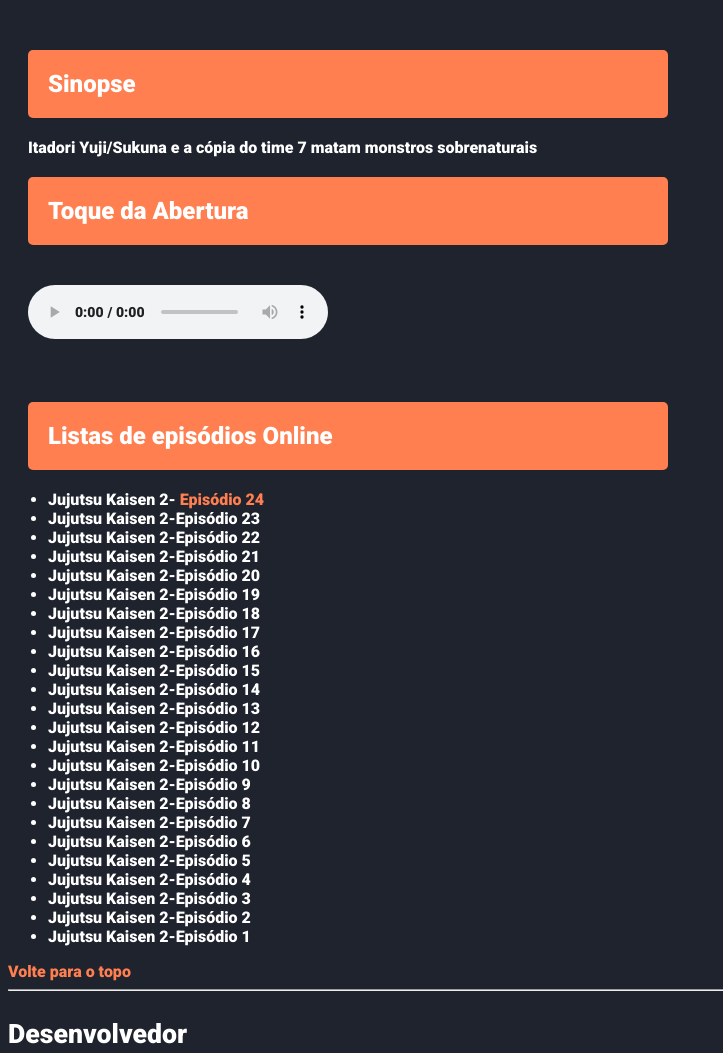
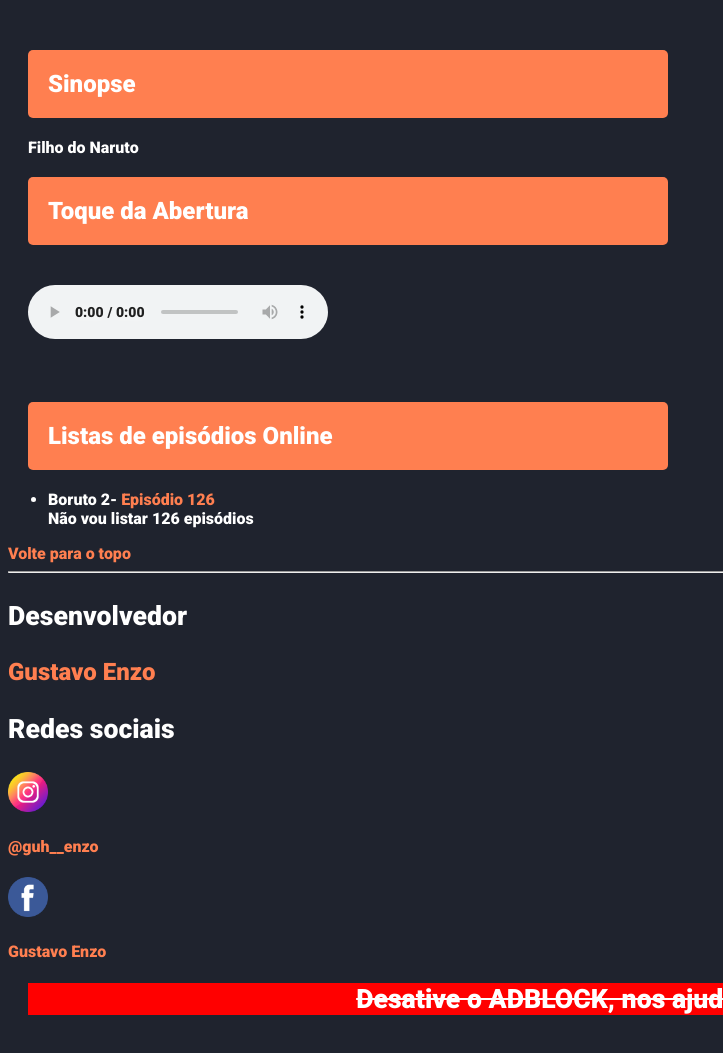
Before and after one commit to GustavoEnzo/Wave-Animes-Site, a plain HTML site: page Site/Boruto.html in a window 1280 px wide. Shown: the part 700-1753 px from the top of the page, without its empty margins (0-723 px from the left). Drawn offline with Linux system fonts and the light colour scheme.

Commit message:
Add files via upload

```diff
--- a/Site/Site/Jujutsu Kaisen.html
+++ b/Site/Boruto.html
@@ -2,7 +2,7 @@
 
 <html>
   <head>
-    <title>Jujutsu Kaisen Todos os episódios</title>
+    <title>Boruto Todos os episódios</title>
     <link rel="stylesheet" type="text/css" href="Css/Aparence.css" />
     <link rel="shortcut icon" href="imagens/wave animes logo.png" />
     <link rel="preconnect" href="https://fonts.googleapis.com" />
@@ -29,7 +29,7 @@
         <div id="background"></div>
       </div>
       <div id="top">
-        <a href="Index.html"
+        <a href="index.html"
           ><img width="380px" src="imagens/wave animes logo.png"
         /></a>
         <h2 style="text-align: center; margin: 20px">
@@ -37,57 +37,33 @@
         </h2>
       </div>
     </header>
-
     <section>
       <div>
-        <h2 class="cabeçalhos">Jujutsu Kaisen</h2>
+        <h2 class="cabeçalhos">Boruto</h2>
         <img
           style="margin: 30px"
           width="200px"
-          src="https://stc.animestc.com/1600730391229-image-thumbnail.jpg"
+          src="https://stc.animestc.com/1627213687459-image-thumbnail.jpg"
         />
         <h2 class="cabeçalhos">Sinopse</h2>
-        <p>
-          Itadori Yuji/Sukuna e a cópia do time 7 matam monstros sobrenaturais
-        </p>
+        <p>Filho do Naruto</p>
         <h2 class="cabeçalhos">Toque da Abertura</h2>
-        <audio src="Audios/jujutsu op.mp3" type="audio/mp3" controls></audio>
+        <audio src="Audios/boruto op.mp3" type="audio/mp3" controls></audio>
       </div>
     </section>
     <br />
     <h2 class="cabeçalhos">Listas de episódios Online</h2>
     <ul>
       <li>
-        <b>Jujutsu Kaisen 2-</b>
+        <b>Boruto 2</b>-
         <a
-          href="https://drive.google.com/file/d/1GsqAv5DUh91QudPp2G_ldkKzv-cRt_Sc/view"
+          href="https://drive.google.com/file/d/1LglDF3uLSa9KpYuzH-oiXlI_fjxFskgJ/view"
         >
-          Episódio 24
-        </a>
+          Episódio 126</a
+        >
       </li>
-      <li><b>Jujutsu Kaisen 2-</b>Episódio 23</li>
-      <li><b>Jujutsu Kaisen 2-</b>Episódio 22</li>
-      <li><b>Jujutsu Kaisen 2-</b>Episódio 21</li>
-      <li><b>Jujutsu Kaisen 2-</b>Episódio 20</li>
-      <li><b>Jujutsu Kaisen 2-</b>Episódio 19</li>
-      <li><b>Jujutsu Kaisen 2-</b>Episódio 18</li>
-      <li><b>Jujutsu Kaisen 2-</b>Episódio 17</li>
-      <li><b>Jujutsu Kaisen 2-</b>Episódio 16</li>
-      <li><b>Jujutsu Kaisen 2-</b>Episódio 15</li>
-      <li><b>Jujutsu Kaisen 2-</b>Episódio 14</li>
-      <li><b>Jujutsu Kaisen 2-</b>Episódio 13</li>
-      <li><b>Jujutsu Kaisen 2-</b>Episódio 12</li>
-      <li><b>Jujutsu Kaisen 2-</b>Episódio 11</li>
-      <li><b>Jujutsu Kaisen 2-</b>Episódio 10</li>
-      <li><b>Jujutsu Kaisen 2-</b>Episódio 9</li>
-      <li><b>Jujutsu Kaisen 2-</b>Episódio 8</li>
-      <li><b>Jujutsu Kaisen 2-</b>Episódio 7</li>
-      <li><b>Jujutsu Kaisen 2-</b>Episódio 6</li>
-      <li><b>Jujutsu Kaisen 2-</b>Episódio 5</li>
-      <li><b>Jujutsu Kaisen 2-</b>Episódio 4</li>
-      <li><b>Jujutsu Kaisen 2-</b>Episódio 3</li>
-      <li><b>Jujutsu Kaisen 2-</b>Episódio 2</li>
-      <li><b>Jujutsu Kaisen 2-</b>Episódio 1</li>
+
+      <b>Não vou listar 126 episódios</b>
     </ul>
 
     <footer>
```
Also changed, not shown: Site/Kimetsu.html (+1 -1 lines), Site/One piece.html (+9 -2 lines), Site/Shingeki.html (+1 -1 lines), Site/index.html (+24 -10 lines).
